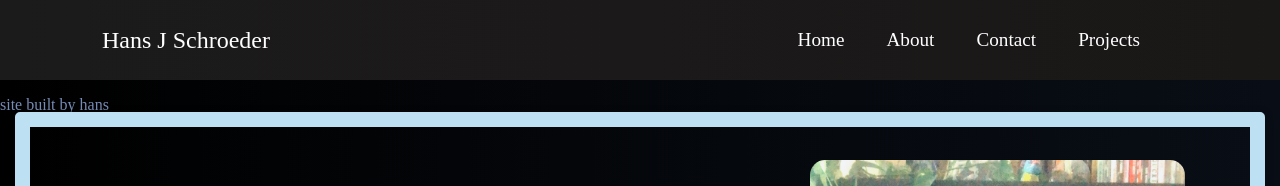
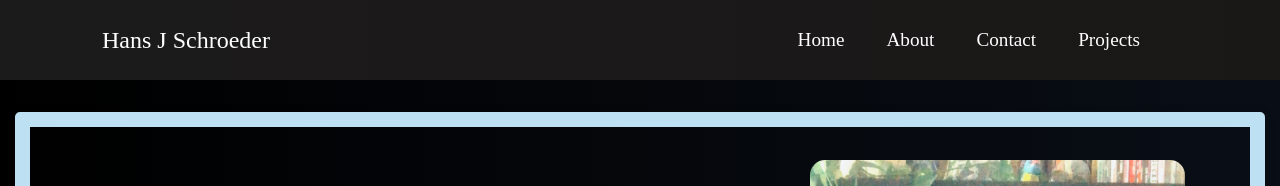
Before and after one commit to hajschroeder/HansJPortfolio, a React (Create React App) app: page / in a window 1280 px wide. Shown: the top 186 px of the page. Built offline with nearby package versions, Linux system fonts and the light colour scheme; a web font is replaced by a local one.

Commit message:
typo fix

```diff
--- a/src/App.js
+++ b/src/App.js
@@ -78,9 +78,7 @@ const App = () => {
       {/* )} */}
 
 
-    <div class='footer'>
-        <p>site built by hans </p>
-    </div>
+
     </Fragment>
 
   )
```
